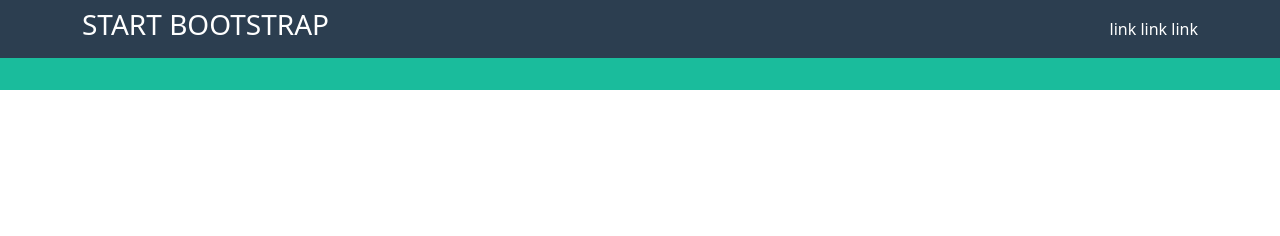
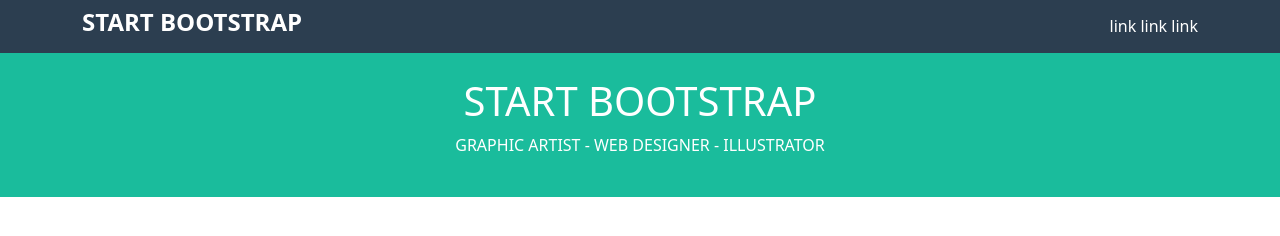
Before and after one commit to NeilMagon/html-css-bootstrap-freelancer, a plain HTML site: page index.html in a window 1280 px wide. Drawn offline with nearby package versions, Linux system fonts and the light colour scheme.

Commit message:
feat: add hero

```diff
--- a/index.html
+++ b/index.html
@@ -12,10 +12,10 @@
     <!-- /CSS -->
 </head>
 <body>
-    <header class="ms-bg-darkblue">
-        <div class="container py-2 text-white">
+    <header class="ms-bg-darkblue text-white">
+        <div class="container py-2">
             <div class="d-flex justify-content-between align-items-center">
-                <h3>START BOOTSTRAP</h3>
+                <h4 class="fw-bold">START BOOTSTRAP</h4>
                 <div>
                     link link link
                 </div>
@@ -23,8 +23,10 @@
         </div>
     </header>
     <main>
-        <section class="ms-bg-lightgreen">
-            <div class="container text-center py-3">
+        <section class="ms-bg-lightgreen text-center text-white">
+            <div class="container py-4">
+                <h1>START BOOTSTRAP</h1>
+                <p>GRAPHIC ARTIST - WEB DESIGNER - ILLUSTRATOR</p>
             </div>
         </section>
     </main>
```
Also changed, not shown: style.css (line endings or trailing spaces).
